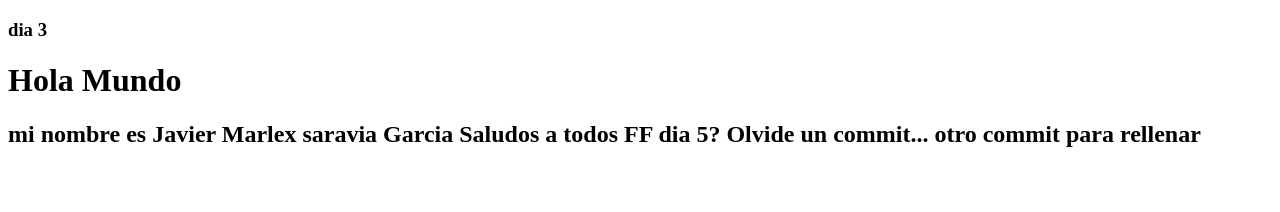
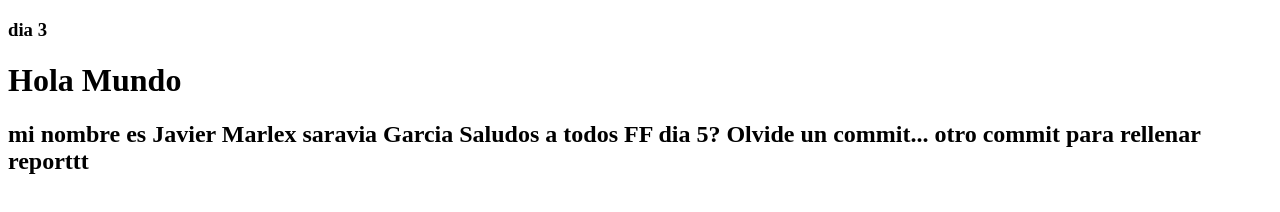
Before and after one commit to MarlexSaravia/HerramientasDeDesarrolloUTP, a plain HTML site: page index.html in a window 1280 px wide. Drawn offline with Linux system fonts and the light colour scheme.

Commit message:
30/08/2025

```diff
--- a/index.html
+++ b/index.html
@@ -13,6 +13,7 @@
     Saludos  a todos FF dia 5?
     Olvide un commit...
     otro commit para rellenar
+    reporttt
   </h2>
 </body>
 </html>
```
